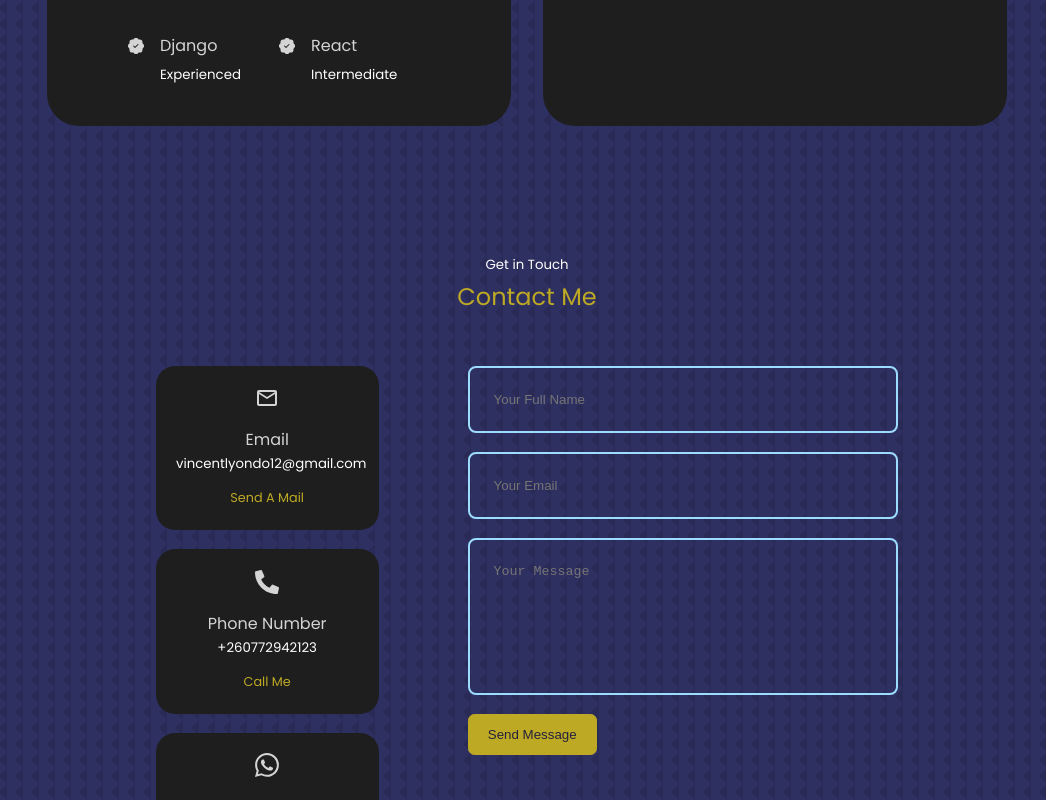
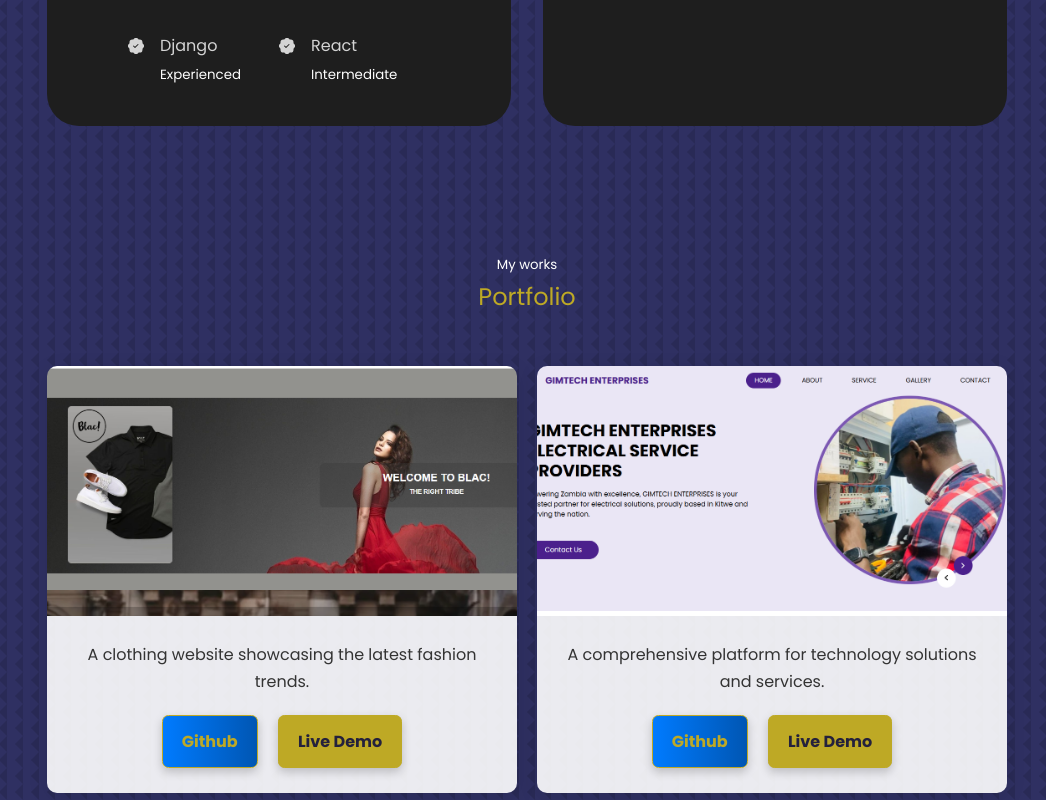
Before and after one commit to vincelyon/Myportfolio, a React (Create React App) app: page / in a window 1280 px wide. Shown: the part 2000-2800 px from the top of the page, without its empty margins (113-1159 px from the left). Built offline with nearby package versions, Linux system fonts and the light colour scheme.

Commit message:
added the portfolio

```diff
--- a/src/App.jsx
+++ b/src/App.jsx
@@ -3,7 +3,7 @@ import Header from './components/header/Header'
 import Nav from './components/nav/Nav'
 import About from './components/about/About'
 import Experience from './components/experience/Experience'
-// import Portfolio from './components/portfolio/Port'
+import Portfolio from './components/portfolio/Port'
 // import Testimonials from './components/testimonials/Testimonial'
 import Contact from './components/contacts/Contact'
 import Footer from './components/footer/Footer'
@@ -18,7 +18,7 @@ const App = () => {
          <Nav />
          <About />
          <Experience />
-         {/* <Portfolio /> */}
+         <Portfolio />
          {/* <Testimonials /> */}
          <Contact />
          <Footer />
--- a/src/components/about/About.jsx
+++ b/src/components/about/About.jsx
@@ -36,7 +36,7 @@ const About = () => {
                             <FiUsers className='about__icon'/>
                             <h5>Projects</h5>
                             <small>
-                                <a href="#"target='blank'>Click Me</a>
+                                <a href="#portfolio"target='blank'>Click Me</a>
                             </small>
                         </article>
                     </div>
--- a/src/components/portfolio/Port.jsx
+++ b/src/components/portfolio/Port.jsx
@@ -1,22 +1,41 @@
-// import React from 'react'
-// import './port.css'
-// const Port = () => {
-//     return(
-//         <section id='portfolio'>
-//             <h5>My works</h5>
-//             <h2>Portfolio</h2>
+import React from 'react'
+import './port.css'
+import blac from '../../assets/blac.png'
+import Gim from '../../assets/Gimtech.png'
+const Port = () => {
+    return(
+        <section id='portfolio'>
+            <h5>My works</h5>
+            <h2>Portfolio</h2>
 
-//             <div className="container portfolio__container">
-//                 <article className="portfolio__item">
-//                     <div className="portfolio__item-image">
-//                         <h3>This is a portfolio item title</h3>
-//                         <a href="https://github.com/Paulcode2/Paul-Barns" rel="noreferrer" className='btn' target="_blank">Github</a>
-//                         <a href="https://paulbarns.netlify.app" rel="noreferrer"  className='btn btn-primary'  target="_blank">Live Demo</a>
-//                     </div>
-//                 </article>
-//             </div>
-//         </section>
-//     )
-// }
+            <div className="container portfolio__container">
+                <article className="portfolio__item">
+                    <div className="portfolio__item-image" style={{ backgroundImage: `url(${blac})` }}>
+                        <h3>Blac Official</h3>
+                    </div>
+                    <div className="portfolio__item-details">
+                        <p className="portfolio__item-description">A clothing website showcasing the latest fashion trends.</p>
+                        <div className="portfolio__item-buttons">
+                            <a href="https://github.com/vincelyon/Blac-Website" rel="noreferrer" className='btn' target="_blank">Github</a>
+                            <a href="https://blacofficial.com/" rel="noreferrer" className='btn btn-primary' target="_blank">Live Demo</a>
+                        </div>
+                    </div>
+                </article>
+                <article className="portfolio__item">
+                    <div className="portfolio__item-image" style={{ backgroundImage: `url(${Gim})` }}>
+                        <h3>GIMTECH ENTERPRISES</h3>
+                    </div>
+                    <div className="portfolio__item-details">
+                        <p className="portfolio__item-description">A comprehensive platform for technology solutions and services.</p>
+                        <div className="portfolio__item-buttons">
+                            <a href="https://github.com/vincelyon/GIMTECH" rel="noreferrer" className='btn' target="_blank">Github</a>
+                            <a href="https://gimtech.vercel.app/" rel="noreferrer" className='btn btn-primary' target="_blank">Live Demo</a>
+                        </div>
+                    </div>
+                </article>
+            </div>
+        </section>
+    )
+}
 
-// export default Port
+export default Port
--- a/src/components/portfolio/port.css
+++ b/src/components/portfolio/port.css
@@ -0,0 +1,129 @@
+.portfolio__item-image-resized {
+    width: 70%;
+    height: 50%;
+    object-fit: cover;
+}
+
+.portfolio__container {
+    display: flex;
+    flex-wrap: wrap;
+    justify-content: space-between;
+    gap: 20px;
+}
+
+.portfolio__item {
+    flex: 1 1 calc(50% - 20px);
+    background: #ffffff00;
+    border-radius: 10px;
+    box-shadow: 0 4px 20px rgba(0, 0, 0, 0.1);
+    overflow: hidden;
+    transition: transform 0.3s, box-shadow 0.3s;
+    position: relative;
+    display: flex;
+    flex-direction: column;
+}
+
+.portfolio__item:hover {
+    transform: translateY(-5px);
+    box-shadow: 0 8px 30px rgba(0, 0, 0, 0.2);
+}
+
+.portfolio__item-image {
+    height: 250px;
+    background-size: cover;
+    background-position: center;
+    color: white;
+    display: flex;
+    flex-direction: column;
+    justify-content: flex-end;
+    text-align: center;
+    padding: 20px;
+    position: relative;
+    transition: background 0.3s;
+}
+
+.portfolio__item-image h3, .portfolio__item-image p {
+    margin: 0;
+    opacity: 0;
+    transition: opacity 0.3s;
+}
+
+.portfolio__item:hover .portfolio__item-image h3,
+.portfolio__item:hover .portfolio__item-image p {
+    opacity: 1;
+}
+
+.portfolio__item-buttons {
+    display: flex;
+    justify-content: center;
+    padding: 10px;
+    background: #ffffff00;
+}
+
+.btn {
+    margin: 0 10px;
+    padding: 12px 20px;
+    background: linear-gradient(90deg, #007bff, #0056b3);
+    color: white;
+    border: none;
+    border-radius: 25px;
+    text-decoration: none;
+    font-weight: bold;
+    transition: background 0.3s, transform 0.3s;
+    box-shadow: 0 4px 10px rgba(0, 0, 0, 0.2);
+}
+
+.btn:hover {
+    background: linear-gradient(90deg, #0056b3, #007bff);
+    transform: translateY(-2px);
+}
+
+.btn-primary {
+    background: linear-gradient(90deg, #28a745, #218838);
+}
+
+.btn-primary:hover {
+    background: linear-gradient(90deg, #218838, #28a745);
+}
+
+/* Media Queries for Responsiveness */
+@media (max-width: 768px) {
+    .portfolio__item {
+        flex: 1 1 calc(100% - 20px);
+    }
+
+    .portfolio__item-image {
+        height: 200px;
+    }
+}
+
+@media (max-width: 480px) {
+    .portfolio__item-image {
+        height: 180px;
+    }
+}
+
+.portfolio__item-description {
+    text-align: center;
+    margin: 10px 0;
+    font-size: 16px;
+    color: #333;
+}
+
+.portfolio__item-details {
+    padding: 15px;
+    background: rgba(255, 255, 255, 0.9);
+    text-align: center;
+}
+
+.portfolio__item-description {
+    margin: 10px 0;
+    font-size: 16px;
+    color: #333;
+}
+
+.portfolio__item-buttons {
+    display: flex;
+    justify-content: center;
+    padding: 10px 0;
+}
```
Also changed, not shown: src/assets/Gimtech.png (added), src/assets/blac.png (added).
